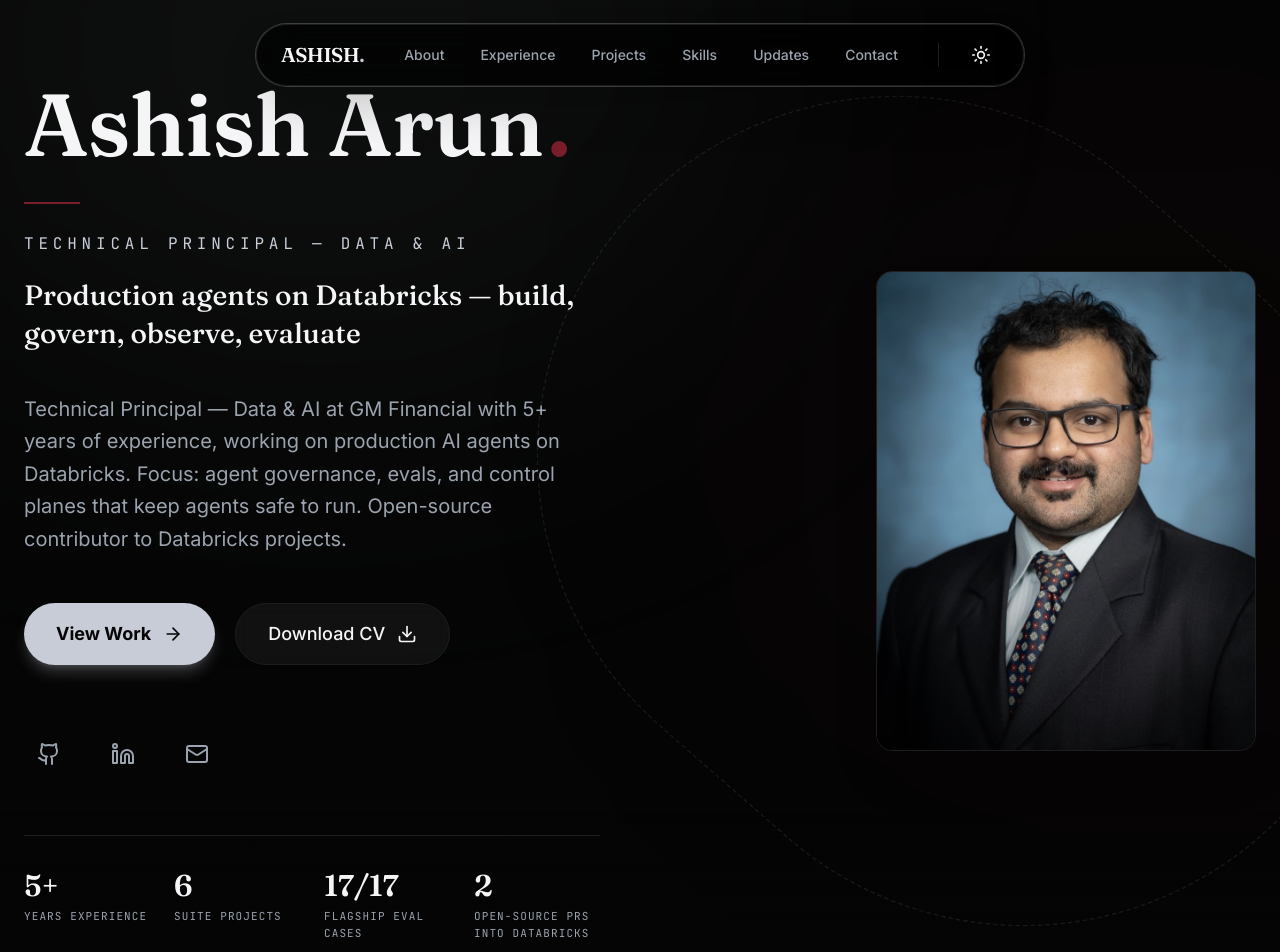
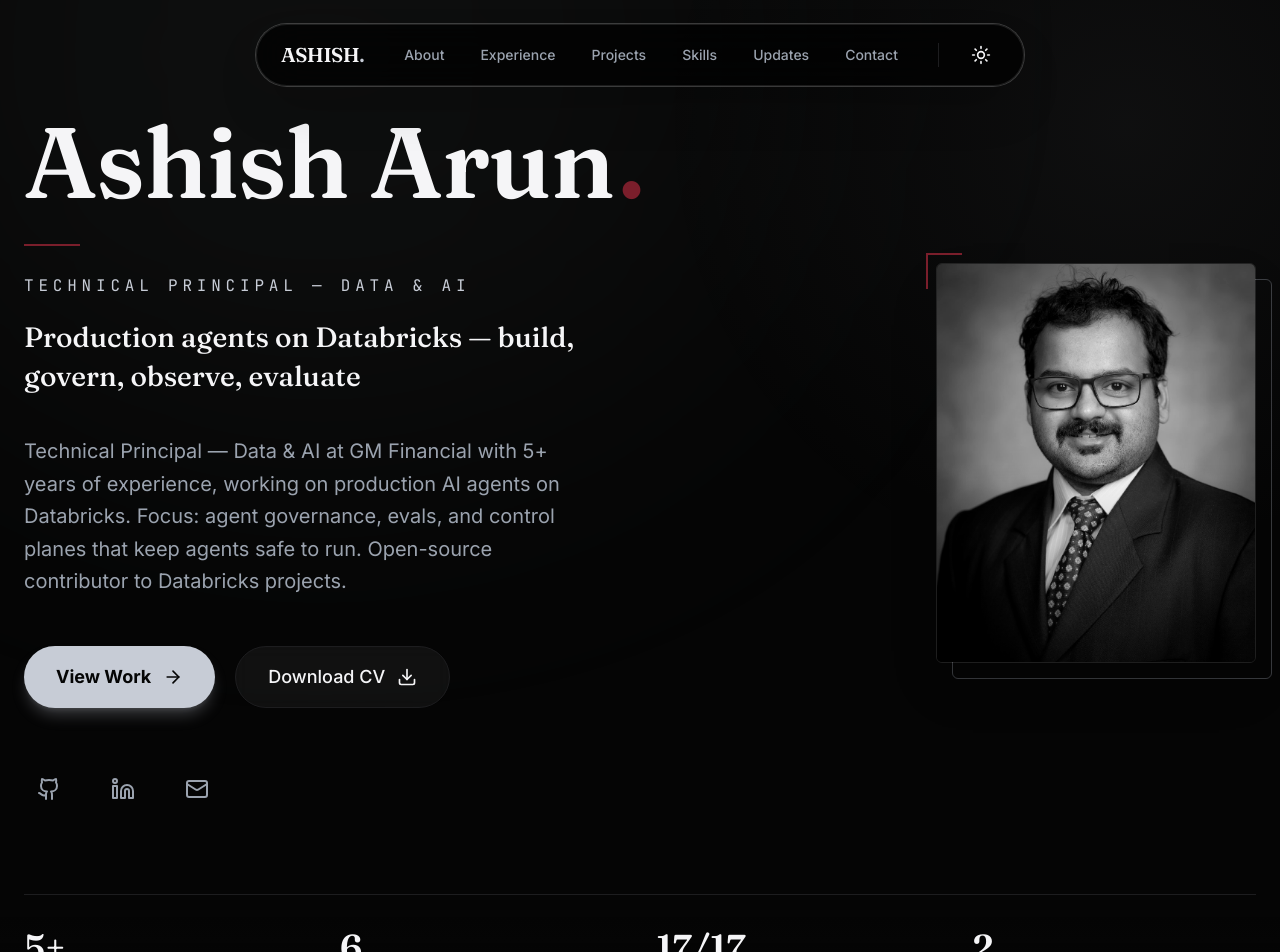
Before and after one commit to ash1sh95/ash1sh95.github.io, a React (Vite) app: page / in a window 1280 px wide. Shown: the top 952 px of the page. Built offline with nearby package versions, Linux system fonts and the light colour scheme; the HTML template or start-up script is replaced by a standard one.

Commit message:
Art direction: editorial work index, project visuals, signature hero

```diff
--- a/src/sections/Hero.tsx
+++ b/src/sections/Hero.tsx
@@ -4,37 +4,66 @@
 import { MagneticButton } from '../components/animations/MagneticButton';
 import photo from '../assets/img/Ashish_Photo.jpg';
 
+/* Decorative audit-log texture — generic gate vocabulary, echoes the
+   flagship's JSONL audit trail. Purely visual, aria-hidden. */
+const AUDIT_LINES = [
+    'gate.evaluate → allow',
+    'judge.score · 0.98',
+    'tool.call · rate ok',
+    'approval · granted',
+    'audit.log · sealed',
+    'dedupe · hit, skip',
+    'gate.evaluate → deny',
+    'trace.span · 142ms',
+    'policy.check · pass',
+    'router · local first',
+    'eval.case · 17/17',
+    'approval · per-call',
+    'gate.evaluate → allow',
+    'audit.log · sealed',
+];
+
 const Hero = () => {
     const { scrollY } = useScroll();
     const y1 = useTransform(scrollY, [0, 300], [0, 100]);
-    const y2 = useTransform(scrollY, [0, 300], [0, -50]);
 
     return (
-        <section id="home" className="min-h-screen flex items-center justify-center pt-20 relative overflow-hidden bg-background">
-            {/* Parallax Background Elements - Enhanced Glow */}
+        <section id="home" className="min-h-screen flex flex-col justify-center pt-28 pb-14 relative overflow-hidden bg-background">
+            {/* Signature texture — fine platinum radial glow, hero only */}
             <motion.div
                 style={{ y: y1 }}
                 className="absolute -top-[30%] -left-[10%] w-[70%] h-[70%] bg-primary/5 rounded-full blur-[150px] animate-float"
             />
-            <motion.div
-                style={{ y: y2, animationDelay: '2s' }}
-                className="absolute top-[20%] -right-[20%] w-[60%] h-[60%] bg-secondary/5 rounded-full blur-[150px] animate-float"
+            <div
+                aria-hidden
+                className="absolute inset-0 pointer-events-none"
+                style={{ background: 'radial-gradient(720px circle at 88% 12%, rgba(199,204,214,0.055), transparent 65%)' }}
             />
-            <div className="absolute bottom-0 left-0 right-0 h-32 bg-gradient-to-t from-background to-transparent z-10" />
+            {/* Audit-log column — right edge, whisper opacity */}
+            <div
+                aria-hidden
+                className="absolute right-4 top-24 bottom-24 hidden 2xl:flex flex-col justify-between font-mono text-[10px] tracking-[0.18em] text-platinum-300 opacity-[0.05] pointer-events-none select-none z-0"
+            >
+                {AUDIT_LINES.map((line, i) => (
+                    <span key={i}>{line}</span>
+                ))}
+            </div>
+            <div className="absolute bottom-0 left-0 right-0 h-32 bg-gradient-to-t from-background to-transparent z-10 pointer-events-none" />
 
-            <div className="container mx-auto px-6 grid lg:grid-cols-2 gap-12 items-center relative z-20">
-                {/* Left Content */}
+            <div className="container mx-auto px-6 relative z-20 w-full">
+                <div className="grid lg:grid-cols-12 gap-14 items-center">
+                    {/* Left — name block, editorial scale */}
                     <motion.div
                         initial={{ opacity: 0 }}
                         animate={{ opacity: 1 }}
                         transition={{ duration: 1 }}
+                        className="lg:col-span-7"
                     >
-                    {/* Animated Name */}
                         <motion.h1
                             initial={{ opacity: 0, y: 40 }}
                             animate={{ opacity: 1, y: 0 }}
                             transition={{ duration: 0.8, delay: 0.2, ease: "easeOut" }}
-                        className="font-display font-semibold text-[clamp(3.5rem,8vw,5.5rem)] leading-[1.02] tracking-[-0.01em] mb-8 text-text"
+                            className="font-display font-semibold text-[clamp(3.75rem,9vw,6.25rem)] leading-[1.0] tracking-[-0.01em] mb-8 text-text"
                         >
                             {personalInfo.name}
                             <motion.span
@@ -99,7 +128,7 @@
                             initial={{ opacity: 0 }}
                             animate={{ opacity: 1 }}
                             transition={{ delay: 1.2, duration: 0.8 }}
-                        className="flex gap-6 mt-16"
+                            className="flex gap-6 mt-14"
                         >
                             {[
                                 { icon: Github, href: personalInfo.social.github, label: 'GitHub' },
@@ -120,48 +149,45 @@
                                 </motion.a>
                             ))}
                         </motion.div>
+                    </motion.div>
 
-                    {/* Metrics strip — verified facts from content.ts stats */}
+                    {/* Right — treated portrait: grayscale, offset platinum frame, one burgundy corner */}
+                    <motion.div
+                        initial={{ opacity: 0, scale: 0.94 }}
+                        animate={{ opacity: 1, scale: 1 }}
+                        transition={{ duration: 1, delay: 0.4 }}
+                        className="lg:col-span-5 flex items-center justify-center lg:justify-end"
+                    >
+                        <div className="relative">
+                            <div aria-hidden className="absolute inset-0 translate-x-4 translate-y-4 border border-platinum-400/30 rounded-md" />
+                            <div className="relative w-[280px] h-[352px] md:w-[320px] md:h-[400px] rounded-md overflow-hidden shadow-2xl border border-white/10">
+                                <motion.img
+                                    whileHover={{ scale: 1.03 }}
+                                    transition={{ duration: 0.7 }}
+                                    src={photo}
+                                    alt="Ashish Arun"
+                                    className="w-full h-full object-cover grayscale contrast-[1.07]"
+                                />
+                                <div className="absolute inset-0 bg-gradient-to-t from-black/45 via-transparent to-transparent pointer-events-none" />
+                            </div>
+                            <div aria-hidden className="absolute -top-2.5 -left-2.5 w-9 h-9 border-t-2 border-l-2 border-burgundy-500 z-10" />
+                        </div>
+                    </motion.div>
+                </div>
+
+                {/* Stats — bottom hairline row spanning the hero */}
                 <motion.div
                     initial={{ opacity: 0, y: 20 }}
                     animate={{ opacity: 1, y: 0 }}
                     transition={{ delay: 1.35, duration: 0.8 }}
-                        className="mt-14 pt-8 border-t border-border grid grid-cols-2 md:grid-cols-4 gap-6 max-w-xl"
+                    className="mt-20 pt-8 border-t border-border grid grid-cols-2 md:grid-cols-4 gap-8"
                 >
                     {stats.map((stat) => (
                         <div key={stat.label}>
-                                <div className="font-display font-semibold text-3xl text-text">{stat.value}</div>
-                                <div className="font-mono uppercase tracking-widest text-[11px] text-text-muted mt-1">{stat.label}</div>
+                            <div className="font-display font-semibold text-3xl md:text-4xl text-text">{stat.value}</div>
+                            <div className="font-mono uppercase tracking-widest text-[11px] text-text-muted mt-1.5">{stat.label}</div>
                         </div>
                     ))}
-                    </motion.div>
-                </motion.div>
-
-                {/* Right Content - Photo */}
-                <motion.div
-                    initial={{ opacity: 0, scale: 0.9 }}
-                    animate={{ opacity: 1, scale: 1 }}
-                    transition={{ duration: 1, delay: 0.4, type: "spring", bounce: 0.4 }}
-                    className="flex items-center justify-center relative lg:justify-end"
-                >
-                    <div className="relative w-[380px] h-[480px] rounded-2xl overflow-hidden shadow-2xl border border-white/10 group">
-                        <div className="absolute inset-0 bg-gradient-to-t from-black/80 via-transparent to-transparent opacity-60 group-hover:opacity-40 transition-opacity duration-500 z-10" />
-                        <motion.img
-                            whileHover={{ scale: 1.05 }}
-                            transition={{ duration: 0.7 }}
-                            src={photo}
-                            alt="Ashish Arun"
-                            className="w-full h-full object-cover grayscale-[20%] group-hover:grayscale-0 transition-all duration-700"
-                        />
-                    </div>
-
-                    {/* Decorative Elements */}
-                    <motion.div
-                        animate={{ rotate: 360 }}
-                        transition={{ duration: 50, repeat: Infinity, ease: "linear" }}
-                        className="absolute -z-10 top-0 right-0 w-full h-full border border-dashed border-primary/20 rounded-full scale-150 opacity-50"
-                    />
-                    <div className="absolute -z-20 top-1/2 left-1/2 -translate-x-1/2 -translate-y-1/2 w-[500px] h-[500px] bg-gradient-radial from-primary/10 to-transparent blur-3xl" />
                 </motion.div>
             </div>
         </section>
```
Lines whose indentation alone changed are shown as unchanged.
